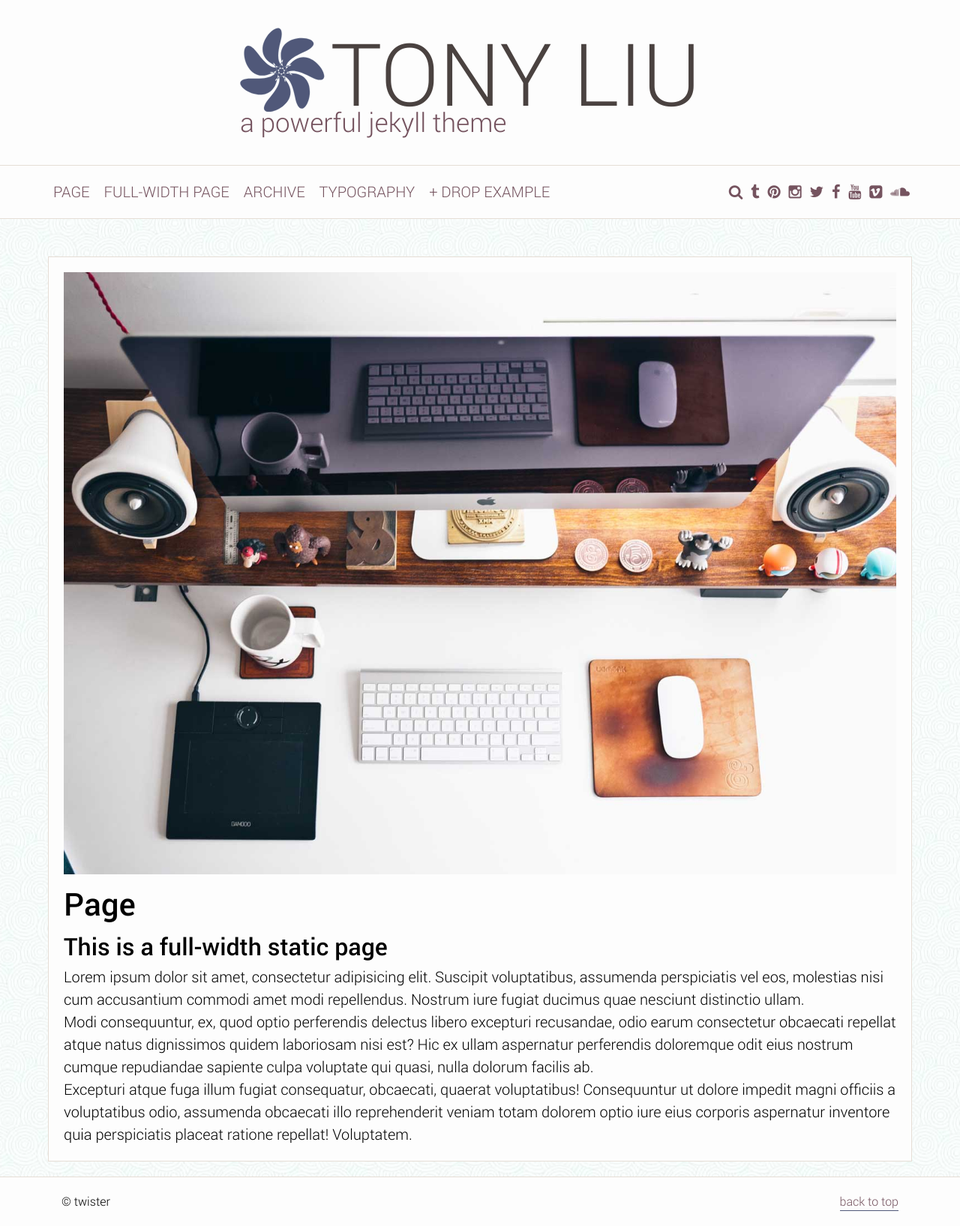
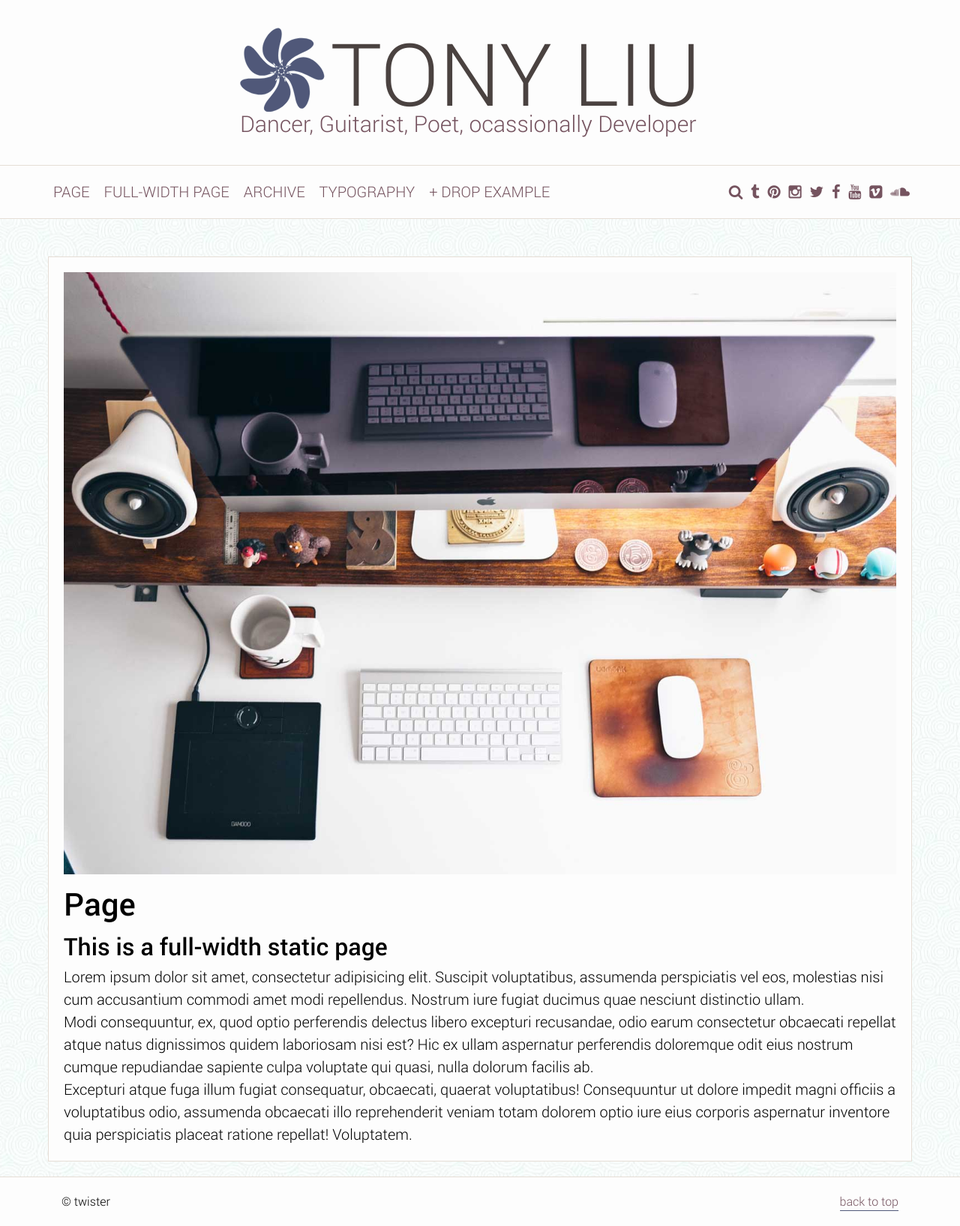
Before and after one commit to tonyhualiu/tonyhualiu.github.io, a Jekyll site: the page built from page-full/index.md, in a window 1280 px wide. Shown: the whole page at 75% size. Built offline with Jekyll 4.4.1, drawn with Linux system fonts in a browser that asks for light colours.

Commit message:
add slogan

```diff
--- a/_includes/full.html
+++ b/_includes/full.html
@@ -5,7 +5,7 @@
       <tspan x="316.02356" y="396.5386">{{site.name}}</tspan>
     </text>
     <text x="292.00629" y="403.45459" class="slogan" xml:space="preserve">
-        <tspan x="292.00629" y="403.45459" id="tspan3790">a powerful jekyll theme</tspan>
+        <tspan x="292.00629" y="403.45459" id="tspan3790">Dancer, Guitarist, Poet, ocassionally Developer</tspan>
     </text>
   </g>
 </svg>
--- a/sass/partials/components/_logo.scss
+++ b/sass/partials/components/_logo.scss
@@ -22,7 +22,7 @@
 }
 
 .slogan{
-    font-size:7px;
+    font-size:6px;
     font-weight:200;
     line-height:125%;
     fill:$magenta;
```
Also changed, not shown: css/main.css.
